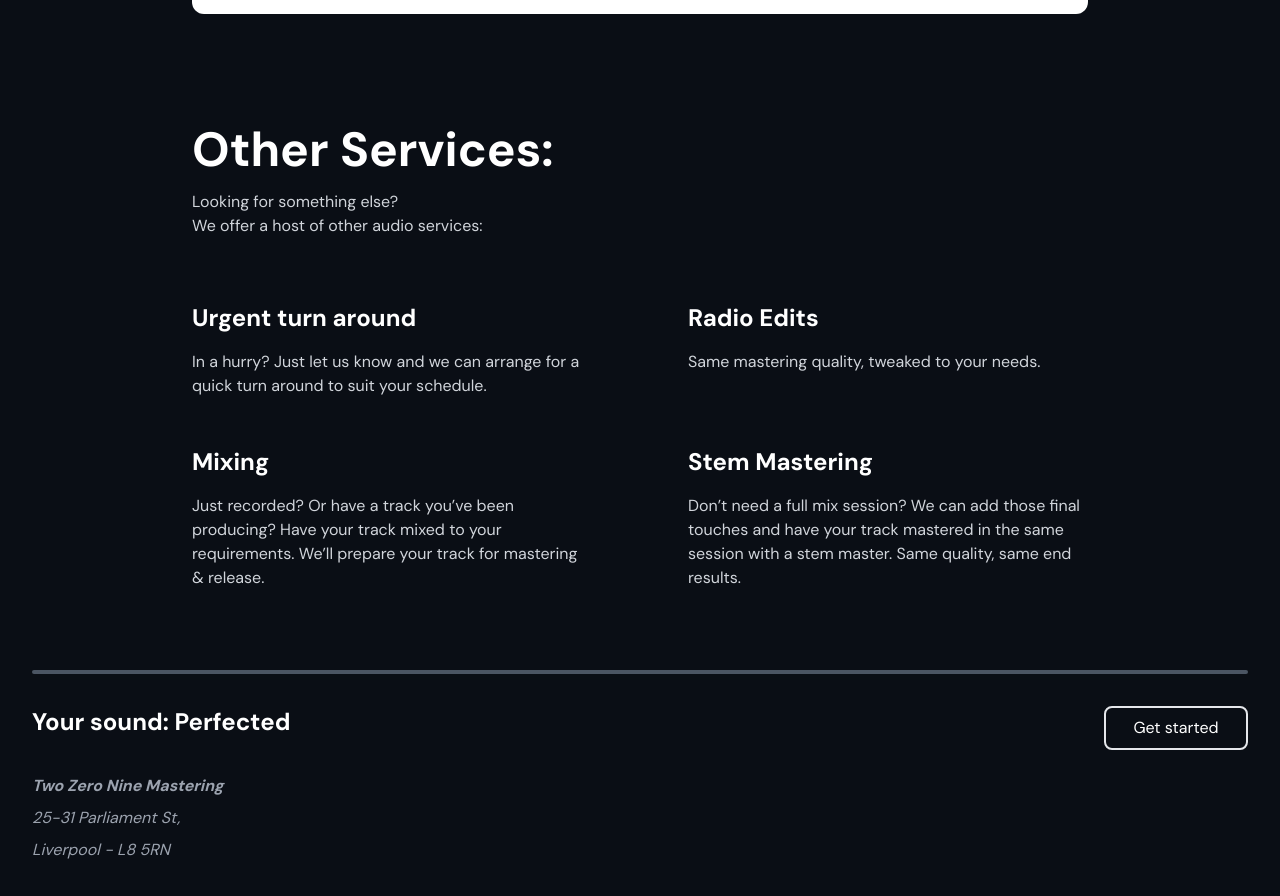
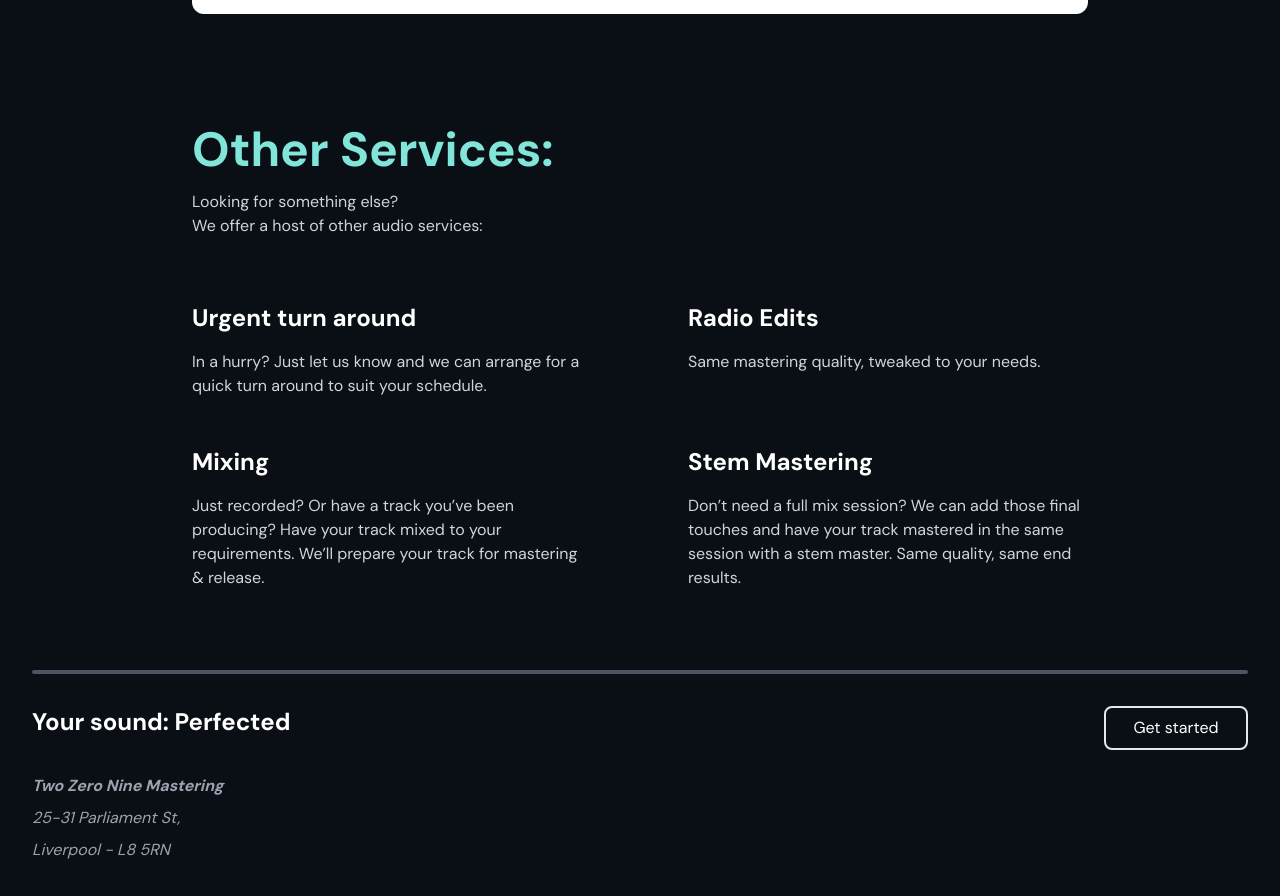
Before and after one commit to RobertJewell/two-zero-nine, a Next.js app: page /services in a window 1280 px wide. Shown: the part 1679-2575 px from the top of the page. Built offline with nearby package versions, Linux system fonts and the light colour scheme.

Commit message:
change title text to accent-muted

```diff
--- a/components/OptionsContainer.js
+++ b/components/OptionsContainer.js
@@ -2,7 +2,7 @@ export default function OptionsContainer({ children, title, desciption }) {
 	return (
 		<div className="container flex flex-col px-8 mx-auto text-white mt-28">
 			<div className="w-full max-w-4xl mx-auto">
-				<h2 className="text-5xl font-bold">{title}</h2>
+				<h2 className="text-5xl font-bold text-accent-muted">{title}</h2>
 				<p className="my-4 leading-6 text-gray-300">{desciption}</p>
 
 				<div className="grid grid-cols-1 gap-x-8 sm:grid-cols-2 lg:gap-x-24">
```
